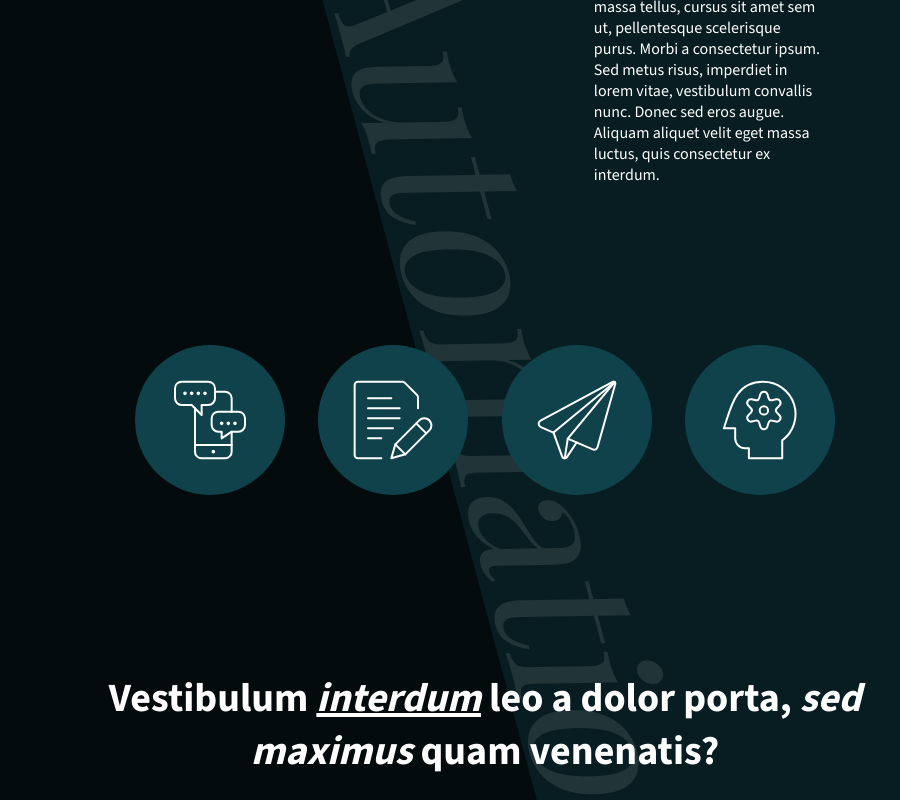
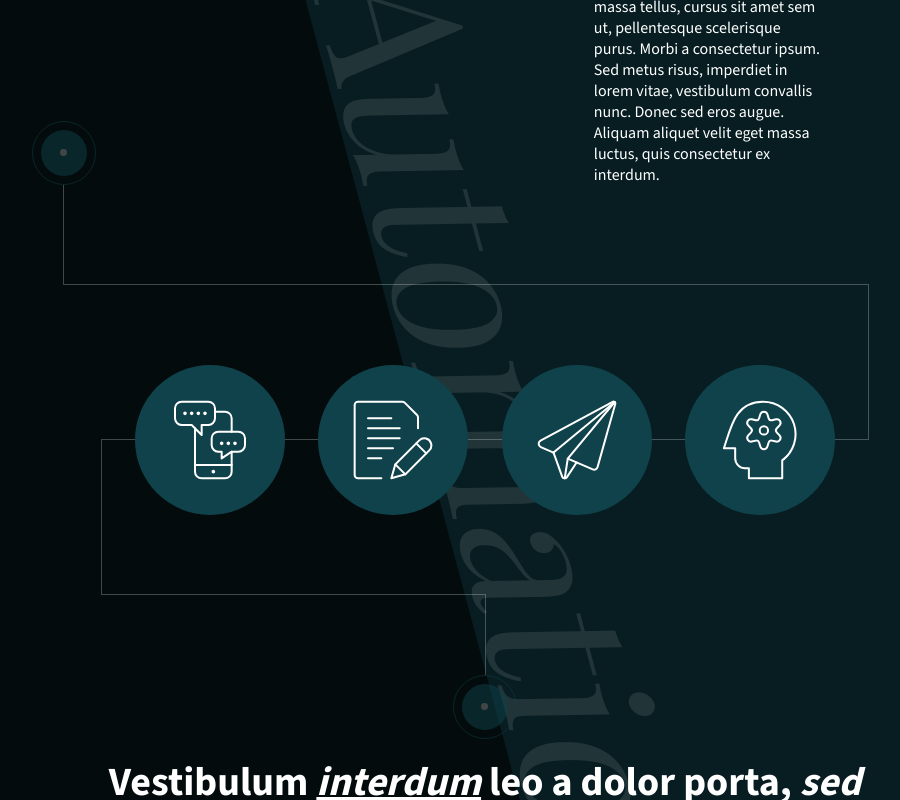
Before and after one commit to renrutoet/consumer-rights-task, a Next.js app: page / in a window 1280 px wide. Shown: the part 1320-2120 px from the top of the page, without its empty margins (155-1055 px from the left). Built offline with nearby package versions, Linux system fonts and the light colour scheme; a web font is replaced by a local one.

Commit message:
feat: implemented border details for what we do section

```diff
--- a/src/app/components/Sections/WhatWeDo/WhatWeDo.module.scss
+++ b/src/app/components/Sections/WhatWeDo/WhatWeDo.module.scss
@@ -44,8 +44,8 @@
 }
 
 .middle {
+    position: relative;
     width: 100%;
-    margin-block: 10rem;
 }
 
 .bottom {
@@ -68,3 +68,53 @@
         margin-top: 2rem;
     }
 }
+
+.border-details {
+    &__top {
+        position: absolute;
+        top: 0;
+
+        height: 50%;
+        width: 100%;
+        z-index: -1;
+
+        border-bottom: 1px solid rgba($color: #fff, $alpha: 0.25);
+        border-right: 1px solid rgba($color: #fff, $alpha: 0.25);
+
+        &-offset {
+            position: relative;
+            width: 105%;
+            height: 100px;
+            left: -2.5%;
+            border-bottom: 1px solid rgba($color: #fff, $alpha: 0.25);
+            border-left: 1px solid rgba($color: #fff, $alpha: 0.25);
+
+            & > div {
+                position: relative;
+                top: -65%;
+                left: -2rem;
+            }
+
+            &__bottom {
+                height: 5rem;
+                width: 100%;
+                border-right: 1px solid rgba($color: #fff, $alpha: 0.25);
+            }
+        }
+    }
+
+    &__bottom {
+        position: absolute;
+        bottom: -53%;
+
+        height: 103%;
+        width: calc(50% + 1px);
+
+        border-left: 1px solid rgba($color: #fff, $alpha: 0.25);
+        border-bottom: 1px solid rgba($color: #fff, $alpha: 0.25);
+    }
+
+    &__offset {
+        padding-top: 5rem;
+    }
+}
--- a/src/app/components/Sections/WhatWeDo/WhatWeDo.tsx
+++ b/src/app/components/Sections/WhatWeDo/WhatWeDo.tsx
@@ -10,6 +10,7 @@ import whatWeDoStyles from './WhatWeDo.module.scss'
 import { Column } from '../../Column/Column'
 import { Row } from '../../Row/Row'
 import { IconWrapper } from '../../Icon/Icon'
+import { Circle } from '../../Circle/Circle'
 
 const mockIconData = [
     {
@@ -73,8 +74,16 @@ export const WhatWeDo = (): JSX.Element => {
                         interdum.{' '}
                     </div>
                 </div>
+                <div
+                    className={`${whatWeDoStyles['border-details__top-offset']}`}
+                >
+                    <Circle />
+                </div>
+                <div
+                    className={`${whatWeDoStyles['border-details__top-offset__bottom']}`}
+                ></div>
                 <div className={`${whatWeDoStyles.middle}`}>
-                    <Row height="eighth">
+                    <Row>
                         {mockIconData
                             ? mockIconData.map((iconData, index) => {
                                   return (
@@ -88,7 +97,19 @@ export const WhatWeDo = (): JSX.Element => {
                               })
                             : null}
                     </Row>
+                    <div
+                        className={`${whatWeDoStyles['border-details__top']}`}
+                    ></div>
+                    <div
+                        className={`${whatWeDoStyles['border-details__bottom']}`}
+                    ></div>
                 </div>
+                <div className={`${whatWeDoStyles['border-details__offset']}`}>
+                    <div
+                        className={`${pageStyles['centered-dash--bottom']} ${pageStyles['centered-dash--relative']} ${pageStyles['centered-dash--solid']}`}
+                    ></div>
+                </div>
+                <Circle />
                 <div className={`${whatWeDoStyles.bottom}`}>
                     <h4
                         className={`${textStyles['font--primary']} ${whatWeDoStyles['bottom__heading']}`}
```
